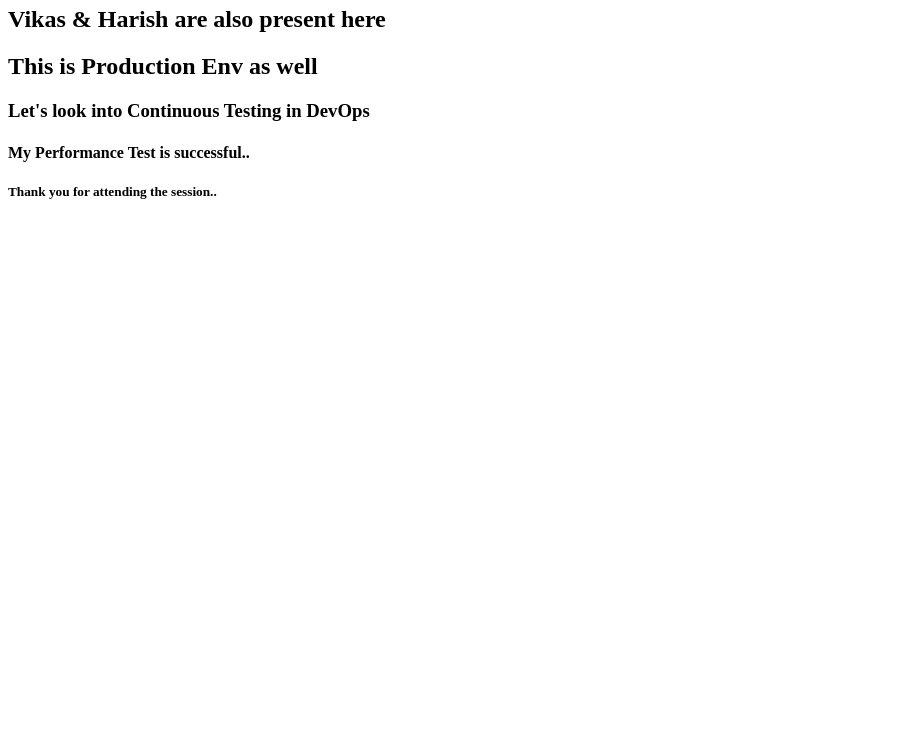
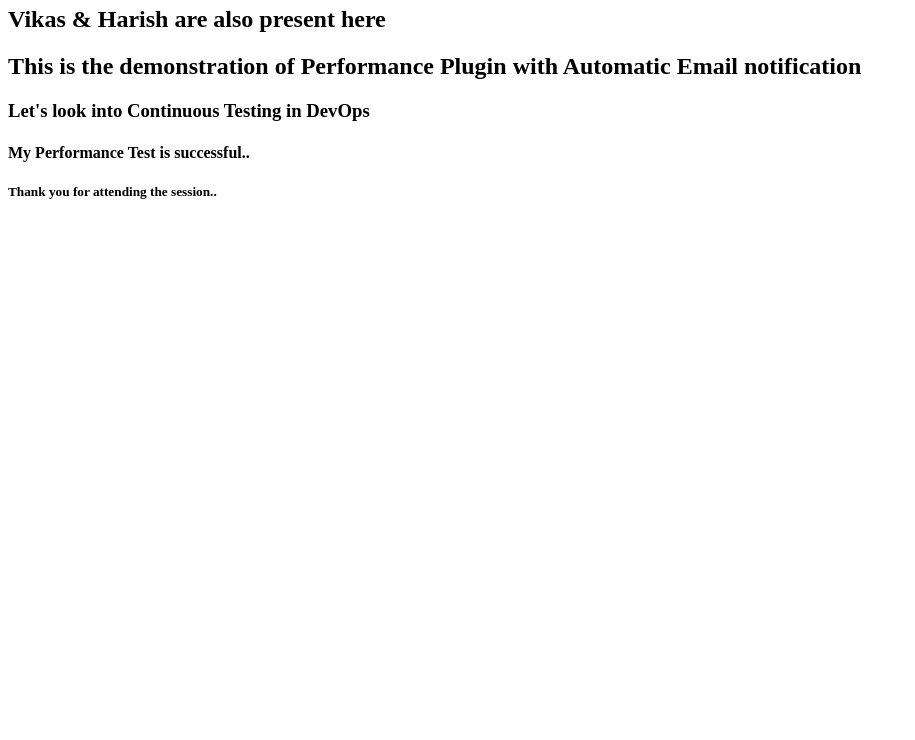
Before and after one commit to raushan8586/CodeBase, a plain HTML site: page index.html in a window 1280 px wide. Shown: the part 60-800 px from the top of the page, without its empty margins (0-915 px from the left). Drawn offline with Linux system fonts and the light colour scheme.

Commit message:
Performace & Email Plugin

```diff
--- a/index.html
+++ b/index.html
@@ -3,7 +3,7 @@
 <body>
 <h1> Hello Raushan.. How are you doing?</h1>
 <h2> Vikas & Harish are also present here </h2>
-<h2> This is Production Env as well </h2>
+<h2> This is the demonstration of Performance Plugin with Automatic Email notification</h2>
 <h3> Let's look into Continuous Testing in DevOps</h3>
 <h4> My Performance Test is successful..</h4>
 <h5> Thank you for attending the session.. </h5>
```
